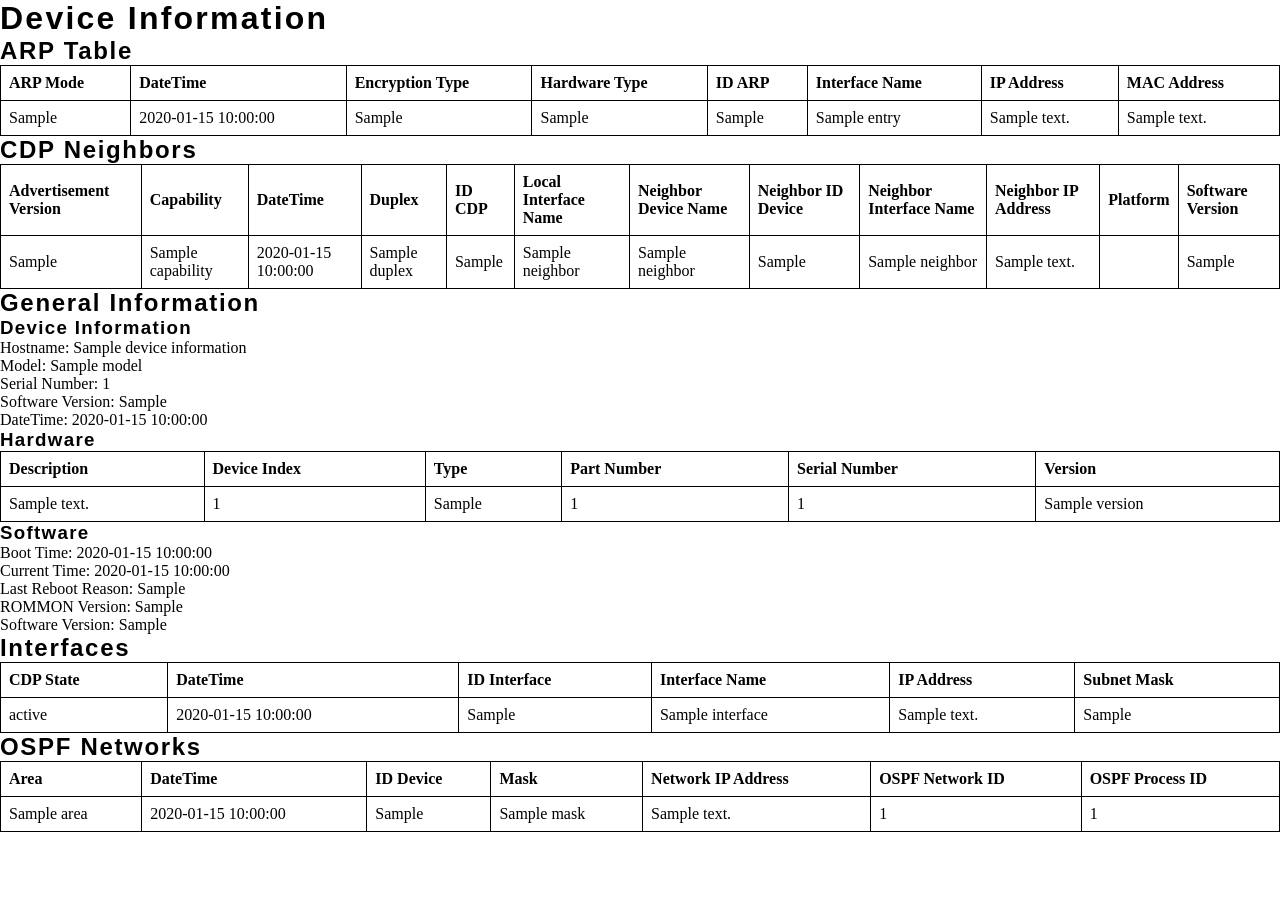
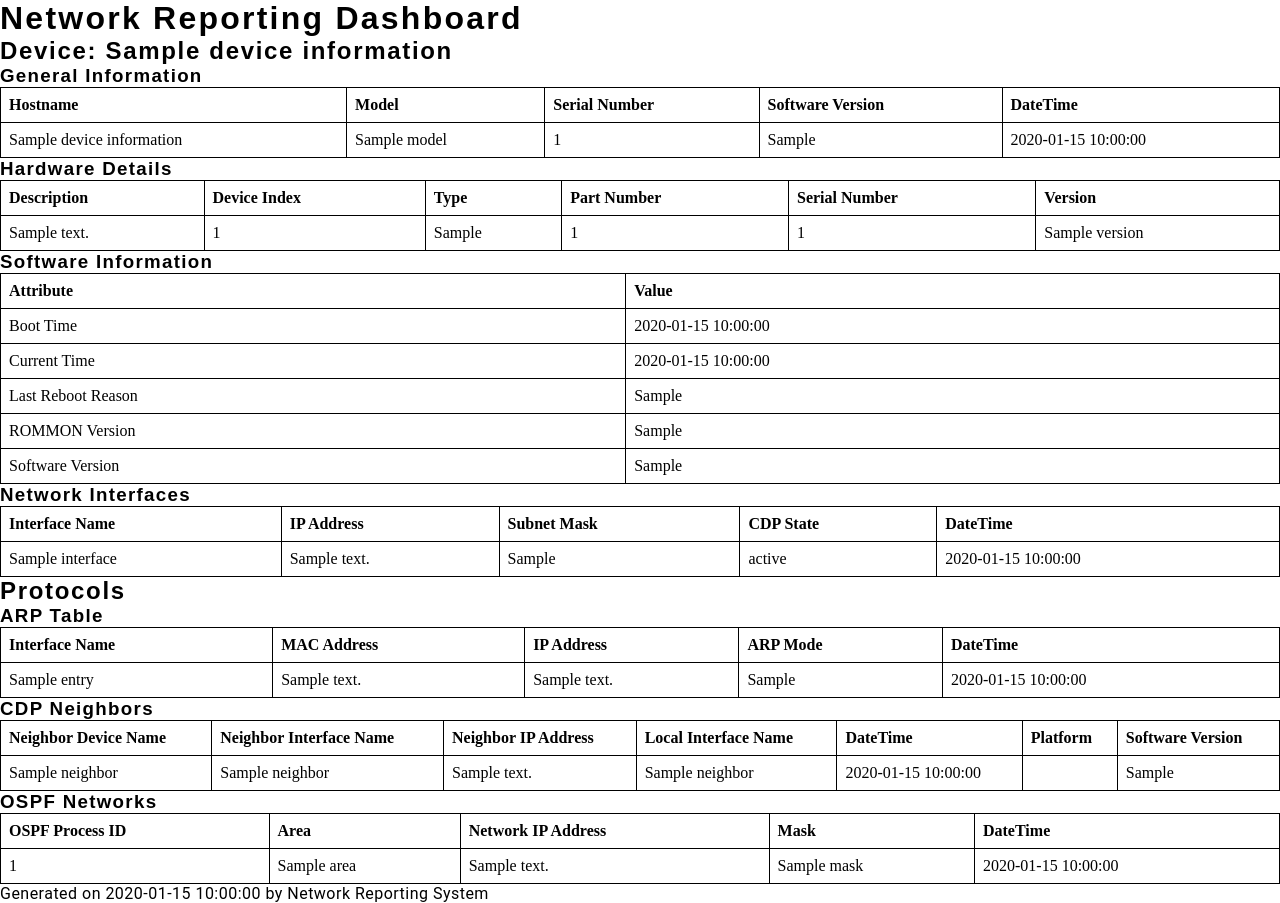
Before and after one commit to georgeif2212/GNS3-CampusLAN, a Flask app: template server/src/templates/report_by_device.html in a window 1280 px wide. Before the commit the page ends 832 px from the top, so only its background shows below. Run offline with Flask 3, Linux system fonts and the light colour scheme; the template is opened without the code that fills it: most values are stand-ins (such as "Sample title", 1, 10 or a date in 2020).

Commit message:
second version of report by device with nice HTML semantic

```diff
--- a/server/src/templates/report_by_device.html
+++ b/server/src/templates/report_by_device.html
@@ -3,85 +3,42 @@
 
 <head>
     <meta charset="UTF-8">
+    <meta name="viewport" content="width=device-width, initial-scale=1.0">
     <title>Device Information</title>
+    <link rel="stylesheet" type="text/css" href="{{ url_for('static', filename='css/base.css') }}">
     <link rel="stylesheet" type="text/css" href="{{ url_for('static', filename='css/report_by_device.css') }}">
 </head>
 
 <body>
-    <h1>Device Information</h1>
+    <header>
+        <h1 class="main-title">Network Reporting Dashboard</h1>
+    </header>
 
-    <h2>ARP Table</h2>
-    <table>
+    <main>
+        <section class="device-section">
+            <h2 class="section-title">Device: {{data.device.general.device_information.hostname}}</h2>
+            <h3 class="section-subtitle">General Information</h3>
+            <table class="info-table">
                 <tr>
-            <th>ARP Mode</th>
+                    <th>Hostname</th>
+                    <th>Model</th>
+                    <th>Serial Number</th>
+                    <th>Software Version</th>
                     <th>DateTime</th>
-            <th>Encryption Type</th>
-            <th>Hardware Type</th>
-            <th>ID ARP</th>
-            <th>Interface Name</th>
-            <th>IP Address</th>
-            <th>MAC Address</th>
                 </tr>
-        {% for entry in data.device.arp_table %}
                 <tr>
-            <td>{{ entry.arp_mode }}</td>
-            <td>{{ entry.datetime }}</td>
-            <td>{{ entry.encryption_type }}</td>
-            <td>{{ entry.hardware_type }}</td>
-            <td>{{ entry.id_arp }}</td>
-            <td>{{ entry.interface_name }}</td>
-            <td>{{ entry.ip_address }}</td>
-            <td>{{ entry.mac_address }}</td>
+                    <td>{{ data.device.general.device_information.hostname }}</td>
+                    <td>{{ data.device.general.device_information.model }}</td>
+                    <td>{{ data.device.general.device_information.serial_number }}</td>
+                    <td>{{ data.device.general.device_information.software_version }}</td>
+                    <td>{{ data.device.general.device_information.datetime }}</td>
                 </tr>
-        {% endfor %}
             </table>
+        </section>
 
-    <h2>CDP Neighbors</h2>
-    <table>
-        <tr>
-            <th>Advertisement Version</th>
-            <th>Capability</th>
-            <th>DateTime</th>
-            <th>Duplex</th>
-            <th>ID CDP</th>
-            <th>Local Interface Name</th>
-            <th>Neighbor Device Name</th>
-            <th>Neighbor ID Device</th>
-            <th>Neighbor Interface Name</th>
-            <th>Neighbor IP Address</th>
-            <th>Platform</th>
-            <th>Software Version</th>
-        </tr>
-        {% for neighbor in data.device.cdp_neighbors %}
-        <tr>
-            <td>{{ neighbor.advertisement_version }}</td>
-            <td>{{ neighbor.capability }}</td>
-            <td>{{ neighbor.datetime }}</td>
-            <td>{{ neighbor.duplex }}</td>
-            <td>{{ neighbor.id_cdp }}</td>
-            <td>{{ neighbor.local_interface_name }}</td>
-            <td>{{ neighbor.neighbor_device_name }}</td>
-            <td>{{ neighbor.neighbor_id_device }}</td>
-            <td>{{ neighbor.neighbor_interface_name }}</td>
-            <td>{{ neighbor.neighbor_ip_address }}</td>
-            <td>{{ neighbor.platform }}</td>
-            <td>{{ neighbor.software_version }}</td>
-        </tr>
-        {% endfor %}
-    </table>
-
-    <h2>General Information</h2>
-    <h3>Device Information</h3>
-    <ul>
-        <li>Hostname: {{ data.device.general.device_information.hostname }}</li>
-        <li>Model: {{ data.device.general.device_information.model }}</li>
-        <li>Serial Number: {{ data.device.general.device_information.serial_number }}</li>
-        <li>Software Version: {{ data.device.general.device_information.software_version }}</li>
-        <li>DateTime: {{ data.device.general.device_information.datetime }}</li>
-    </ul>
-
-    <h3>Hardware</h3>
-    <table>
+        <section class="hardware-section">
+            <h3 class="section-subtitle">Hardware Details</h3>
+            <table class="info-table">
                 <tr>
                     <th>Description</th>
                     <th>Device Index</th>
@@ -101,61 +58,138 @@
                 </tr>
                 {% endfor %}
             </table>
+        </section>
 
-    <h3>Software</h3>
-    <ul>
-        <li>Boot Time: {{ data.device.general.software[0].boot_time }}</li>
-        <li>Current Time: {{ data.device.general.software[0].current_time_device }}</li>
-        <li>Last Reboot Reason: {{ data.device.general.software[0].last_reboot_reason }}</li>
-        <li>ROMMON Version: {{ data.device.general.software[0].rommon_version }}</li>
-        <li>Software Version: {{ data.device.general.software[0].software_version }}</li>
-    </ul>
+        <section class="software-section">
+            <h3 class="section-subtitle">Software Information</h3>
+            <table class="info-table">
+                <tr>
+                    <th>Attribute</th>
+                    <th>Value</th>
+                </tr>
+                <tr>
+                    <td>Boot Time</td>
+                    <td>{{ data.device.general.software[0].boot_time }}</td>
+                </tr>
+                <tr>
+                    <td>Current Time</td>
+                    <td>{{ data.device.general.software[0].current_time_device }}</td>
+                </tr>
+                <tr>
+                    <td>Last Reboot Reason</td>
+                    <td>{{ data.device.general.software[0].last_reboot_reason }}</td>
+                </tr>
+                <tr>
+                    <td>ROMMON Version</td>
+                    <td>{{ data.device.general.software[0].rommon_version }}</td>
+                </tr>
+                <tr>
+                    <td>Software Version</td>
+                    <td>{{ data.device.general.software[0].software_version }}</td>
+                </tr>
+            </table>
+        </section>
 
-    <h2>Interfaces</h2>
-    <table>
+        <section class="interfaces-section">
+            <h3 class="section-subtitle">Network Interfaces</h3>
+            <table class="info-table">
                 <tr>
-            <th>CDP State</th>
-            <th>DateTime</th>
-            <th>ID Interface</th>
                     <th>Interface Name</th>
                     <th>IP Address</th>
                     <th>Subnet Mask</th>
+                    <th>CDP State</th>
+                    <th>DateTime</th>
                 </tr>
                 {% for interface in data.device.interfaces %}
                 <tr>
-            <td>{{ interface.cdp_state }}</td>
-            <td>{{ interface.datetime }}</td>
-            <td>{{ interface.id_interface }}</td>
                     <td>{{ interface.interface_name }}</td>
                     <td>{{ interface.ip_address }}</td>
                     <td>{{ interface.subnet_mask }}</td>
+                    <td>{{ interface.cdp_state }}</td>
+                    <td>{{ interface.datetime }}</td>
                 </tr>
                 {% endfor %}
             </table>
+        </section>
 
-    <h2>OSPF Networks</h2>
-    <table>
+        <section class="protocols-section">
+            <h2 class="section-title">Protocols</h2>
+
+            <article class="protocol-details">
+                <h3 class="section-subtitle">ARP Table</h3>
+                <table class="info-table">
                     <tr>
+                        <th>Interface Name</th>
+                        <th>MAC Address</th>
+                        <th>IP Address</th>
+                        <th>ARP Mode</th>
+                        <th>DateTime</th>
+                    </tr>
+                    {% for entry in data.device.arp_table %}
+                    <tr>
+                        <td>{{ entry.interface_name }}</td>
+                        <td>{{ entry.mac_address }}</td>
+                        <td>{{ entry.ip_address }}</td>
+                        <td>{{ entry.arp_mode }}</td>
+                        <td>{{ entry.datetime }}</td>
+                    </tr>
+                    {% endfor %}
+                </table>
+            </article>
+
+            <article class="protocol-details">
+                <h3 class="section-subtitle">CDP Neighbors</h3>
+                <table class="info-table">
+                    <tr>
+                        <th>Neighbor Device Name</th>
+                        <th>Neighbor Interface Name</th>
+                        <th>Neighbor IP Address</th>
+                        <th>Local Interface Name</th>
+                        <th>DateTime</th>
+                        <th>Platform</th>
+                        <th>Software Version</th>
+                    </tr>
+                    {% for neighbor in data.device.cdp_neighbors %}
+                    <tr>
+                        <td>{{ neighbor.neighbor_device_name }}</td>
+                        <td>{{ neighbor.neighbor_interface_name }}</td>
+                        <td>{{ neighbor.neighbor_ip_address }}</td>
+                        <td>{{ neighbor.local_interface_name }}</td>
+                        <td>{{ neighbor.datetime }}</td>
+                        <td>{{ neighbor.platform }}</td>
+                        <td>{{ neighbor.software_version }}</td>
+                    </tr>
+                    {% endfor %}
+                </table>
+            </article>
+
+            <article class="protocol-details">
+                <h3 class="section-subtitle">OSPF Networks</h3>
+                <table class="info-table">
+                    <tr>
+                        <th>OSPF Process ID</th>
                         <th>Area</th>
+                        <th>Network IP Address</th>
+                        <th>Mask</th>
                         <th>DateTime</th>
-            <th>ID Device</th>
-            <th>Mask</th>
-            <th>Network IP Address</th>
-            <th>OSPF Network ID</th>
-            <th>OSPF Process ID</th>
                     </tr>
                     {% for network in data.device.ospf.ospf_networks %}
                     <tr>
+                        <td>{{ network.ospf_process_id }}</td>
                         <td>{{ network.area }}</td>
+                        <td>{{ network.network_ip_address }}</td>
+                        <td>{{ network.mask }}</td>
                         <td>{{ network.datetime }}</td>
-            <td>{{ network.id_device }}</td>
-            <td>{{ network.mask }}</td>
-            <td>{{ network.network_ip_address }}</td>
-            <td>{{ network.ospf_network_id }}</td>
-            <td>{{ network.ospf_process_id }}</td>
                     </tr>
                     {% endfor %}
                 </table>
+            </article>
+        </section>
+    </main>
+
+    <footer>
+        <p>Generated on {{ current_date }} by Network Reporting System</p>
+    </footer>
 </body>
 
 </html>
```
Lines whose indentation alone changed are shown as unchanged.
